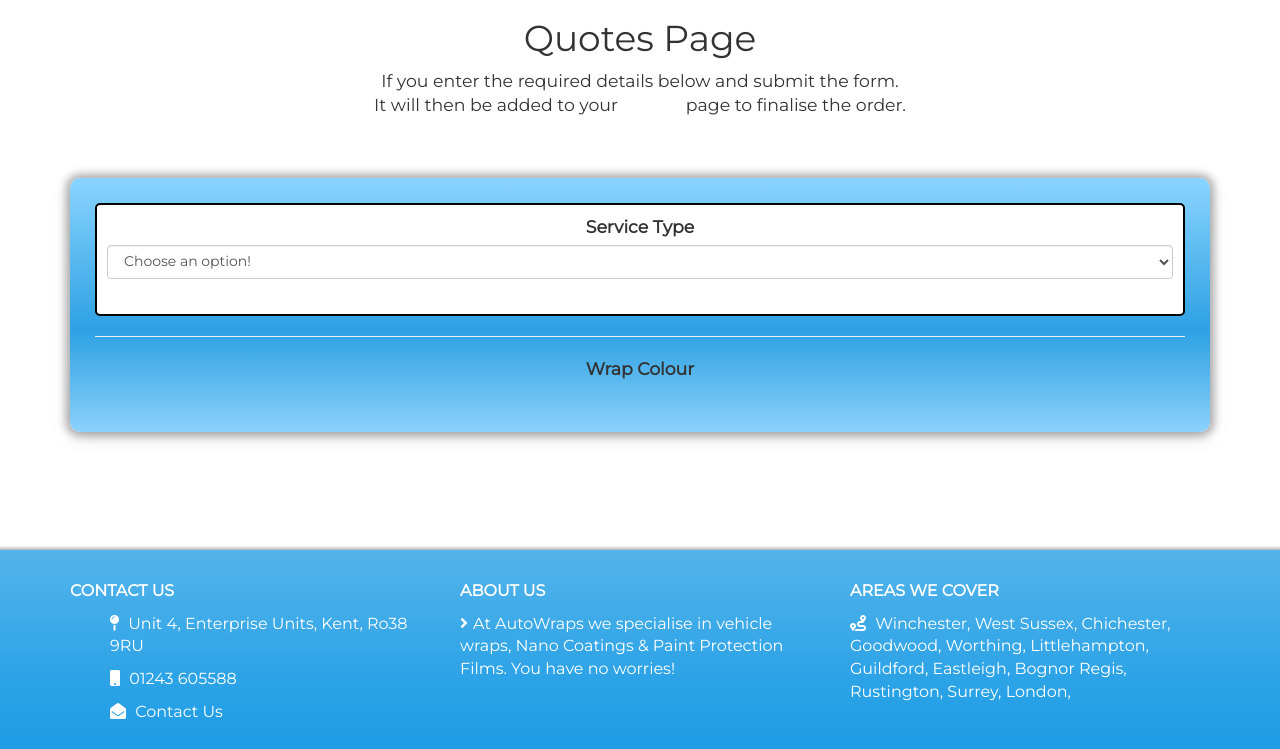
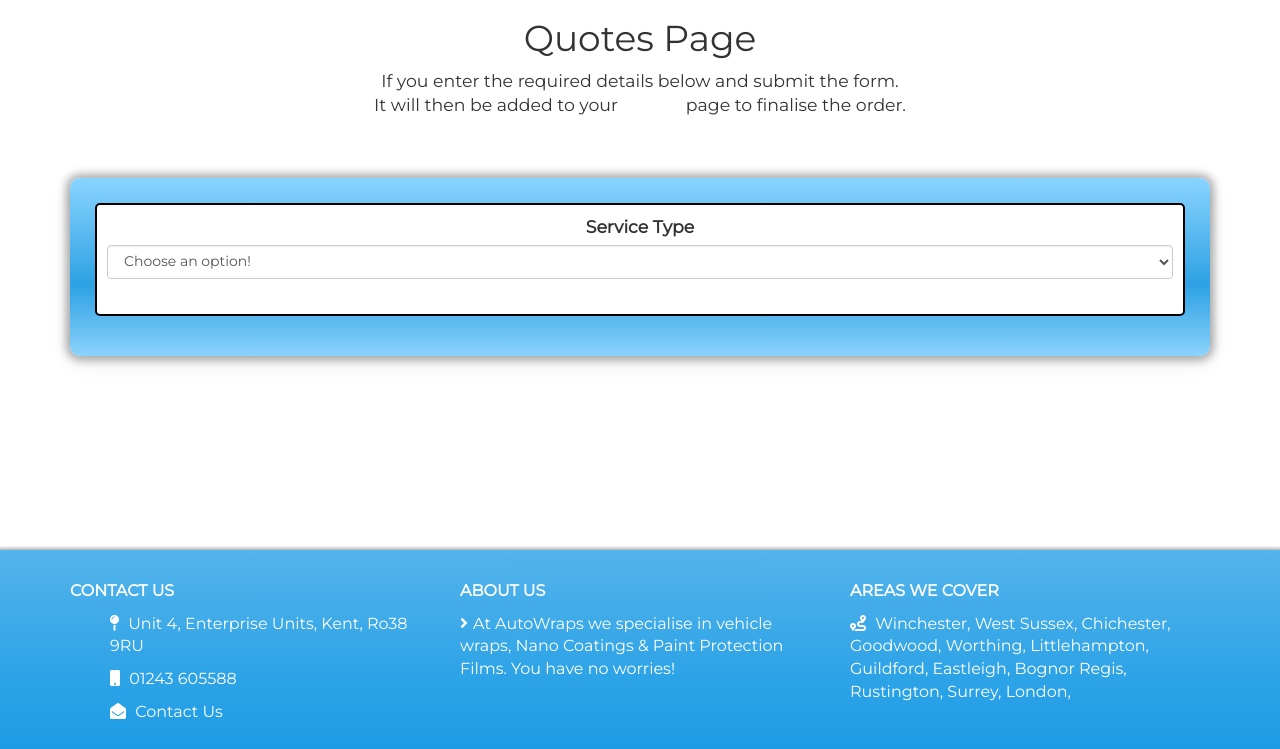
Before and after one commit to 99ron/django_milestone, a Django app: page /services/quotes/ in a window 1280 px wide. Shown: the part 51-800 px from the top of the page. Run offline with Django 3.2, Linux system fonts and the light colour scheme; the visitor is signed in with stand-in values (Sample User, id 1); data comes from the database, SQL or seed files in the repository; data that the repository does not hold is empty; some libraries are stand-ins or nearby versions.

Commit message:
media folder added, used for quotes page. order.html: Added additional button for editing an order, changed style of the delete button and spacing for the total price. quotes.js: Added functions for on the quotes page where a user clicks on a radio button and it highlights the whole row.

```diff
--- a/static/js/quotes.js
+++ b/static/js/quotes.js
@@ -3,6 +3,7 @@
 let tos, os, totalPrice;
 
 // Hides all the containers until options are selected.
+$("#wrap-colour-container").hide();
 $("#optional-service-container").hide();
 $("#damage-container").hide();
 $("#make-model-container").hide();
@@ -15,6 +16,7 @@ $('#type-of-service').change(function(){
     // Changes the image and fades in the needed containers.
     if(dropdown=="1") {
         $("#service-image").html( "<img class='img-responsive' src='/media/quotes/Large_veh.jpg'>");
+        $("#wrap-colour-container").fadeIn();
         $("#optional-service-container").fadeIn();
         $("#damage-container").fadeIn();
         $("#make-model-container").fadeIn();
@@ -24,6 +26,7 @@ $('#type-of-service').change(function(){
     // Changes the image and fades in the needed containers.
     if(dropdown=="2") {
         $("#service-image").html( "<img class='img-responsive' src='/media/quotes/Mid_veh.jpg'>");
+        $("#wrap-colour-container").fadeIn();
         $("#optional-service-container").fadeIn();
         $("#damage-container").fadeIn();
         $("#make-model-container").fadeIn();
@@ -33,6 +36,7 @@ $('#type-of-service').change(function(){
     // Changes the image and fades in the needed containers.
     if(dropdown=="3") {
         $("#service-image").html( "<img class='img-responsive' src='/media/quotes/Small_veh.jpg'>");
+        $("#wrap-colour-container").fadeIn();
         $("#optional-service-container").fadeIn();
         $("#damage-container").fadeIn();
         $("#make-model-container").fadeIn();
@@ -42,6 +46,7 @@ $('#type-of-service').change(function(){
     // Changes the image and fades in/out the needed containers.
     if(dropdown=="4") {
         $("#service-image").html( "<img class='img-responsive' src='/media/quotes/bonnet_wrap.jpg'>");
+        $("#wrap-colour-container").fadeIn();
         $("#optional-service-container").fadeOut();
         $("#damage-container").fadeOut();
         $("#make-model-container").fadeIn();
@@ -98,3 +103,17 @@ function priceCheckerFunction() {
         $(".total-price").val(totalPrice);
     }
 }
+
+// This allows the row to be clicked on oppose to just the text or image.
+$('.table tbody tr').click(function(event) {
+    if (event.target.type !== 'radio') {
+    $(':radio', this).trigger('click');
+  }
+});
+
+// This targets the table and adds the class to the selected cell while removing it from the others.
+$('#quotes-table tr').click(function () {
+    $(this).find('td input:radio').prop('checked', true);
+    $('#quotes-table tr').removeClass("blue-cell-white-text");
+    $(this).addClass("blue-cell-white-text");
+});
```
Also changed, not shown: orders/templates/orders.html (+15 -4 lines), media/wrap_colour/fbColour_fijNOgG.jpg (added), media/wrap_colour/frColour.jpg (added).
